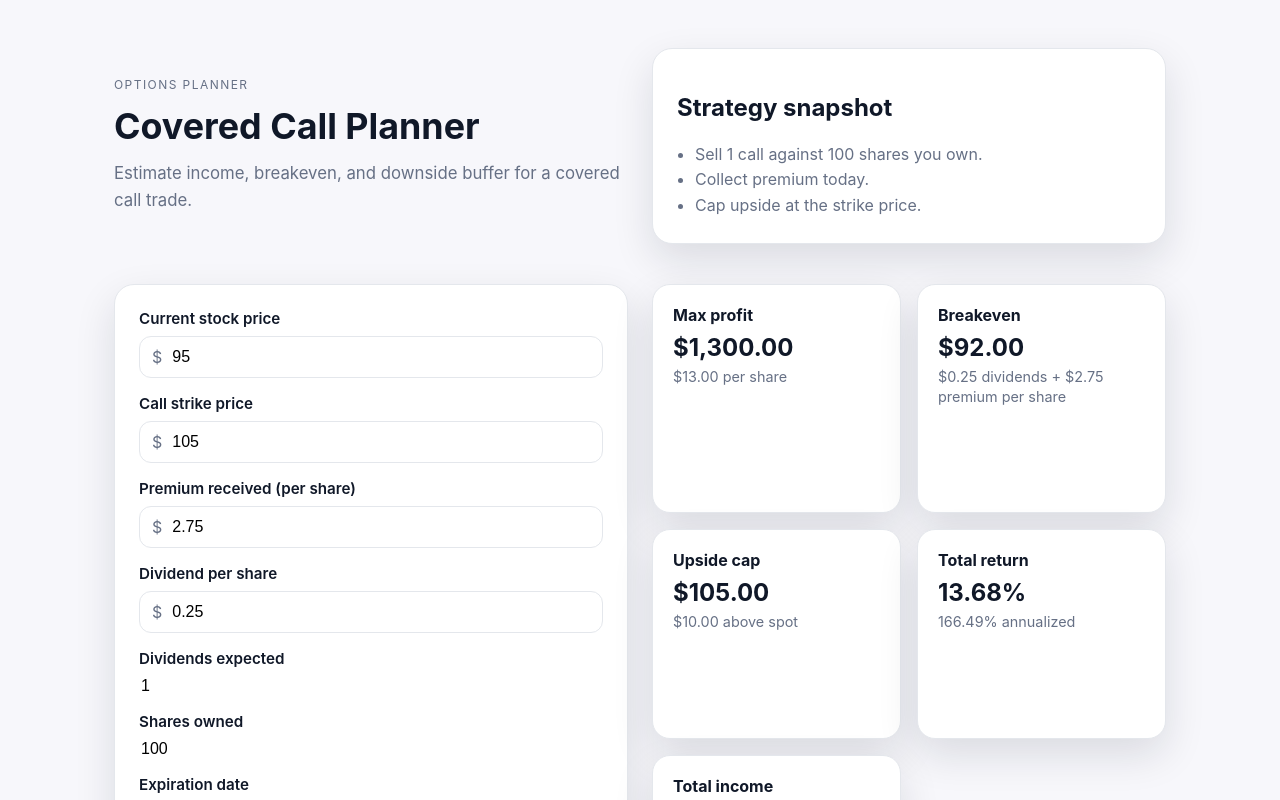
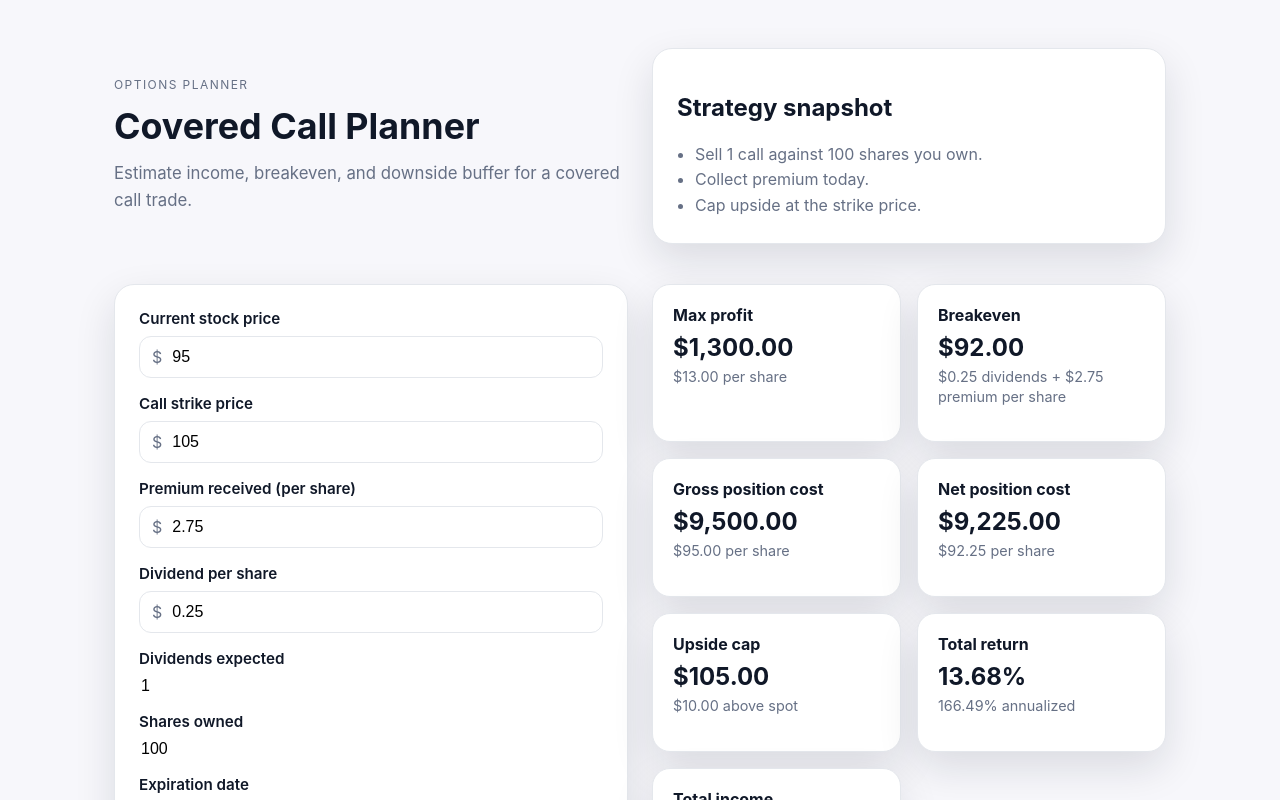
Before and after one commit to bryan171179/optionsplanner, a Next.js app: page /covered-call in a window 1280 px wide. Shown: the top 800 px of the page. Built offline with nearby package versions, Linux system fonts and the light colour scheme.

Commit message:
Add gross/net cost + auto-calc

```diff
--- a/app/covered-call/page.tsx
+++ b/app/covered-call/page.tsx
@@ -1,7 +1,7 @@
 "use client";
 
 import confetti from "canvas-confetti";
-import { useMemo, useRef, useState } from "react";
+import { useEffect, useMemo, useRef, useState } from "react";
 
 const formatCurrency = (value: number) =>
   new Intl.NumberFormat("en-US", {
@@ -54,6 +54,7 @@ export default function CoveredCallPage() {
       days: calculateDaysUntilExpiration(formState.expirationDate),
     }),
   );
+  const hasMounted = useRef(false);
 
   const calculations = useMemo(() => {
     const {
@@ -67,8 +68,11 @@ export default function CoveredCallPage() {
     } = formState;
     const daysUntilExpiration = calculateDaysUntilExpiration(expirationDate);
     const dividendPerShareTotal = dividendPerShare * dividendsExpected;
+    const grossCost = stockPrice * shares;
     const premiumTotal = premium * shares;
     const dividendsTotal = dividendPerShareTotal * shares;
+    const netCost = grossCost - premiumTotal;
+    const netCostPerShare = stockPrice - premium;
     const maxProfitPerShare =
       strikePrice - stockPrice + premium + dividendPerShareTotal;
     const maxProfitTotal = maxProfitPerShare * shares;
@@ -83,6 +87,9 @@ export default function CoveredCallPage() {
     return {
       daysUntilExpiration,
       dividendPerShareTotal,
+      grossCost,
+      netCost,
+      netCostPerShare,
       premiumTotal,
       dividendsTotal,
       maxProfitPerShare,
@@ -96,17 +103,35 @@ export default function CoveredCallPage() {
 
   const handleChange = (field: keyof typeof formState) =>
     (event: React.ChangeEvent<HTMLInputElement>) => {
+      const value =
+        event.target.value === "" ? 0 : Number(event.target.value);
       setFormState((prev) => ({
         ...prev,
-        [field]: Number(event.target.value),
+        [field]: Number.isFinite(value) ? value : 0,
       }));
     };
 
-  const handleSubmit = (event: React.FormEvent<HTMLFormElement>) => {
-    event.preventDefault();
+  const handleDateChange = (event: React.ChangeEvent<HTMLInputElement>) => {
+    setFormState((prev) => ({
+      ...prev,
+      expirationDate: event.target.value,
+    }));
+  };
+
+  useEffect(() => {
+    const currentReturn = calculations.annualizedReturn;
+
+    if (!Number.isFinite(currentReturn)) {
+      return;
+    }
+
     const previousReturn = lastSubmittedAnnualizedReturn.current;
-    const currentReturn = calculations.annualizedReturn;
     lastSubmittedAnnualizedReturn.current = currentReturn;
+
+    if (!hasMounted.current) {
+      hasMounted.current = true;
+      return;
+    }
 
     if (previousReturn < 0.15 && currentReturn >= 0.15) {
       if (typeof window === "undefined") {
@@ -125,14 +150,7 @@ export default function CoveredCallPage() {
         });
       }
     }
-  };
-
-  const handleDateChange = (event: React.ChangeEvent<HTMLInputElement>) => {
-    setFormState((prev) => ({
-      ...prev,
-      expirationDate: event.target.value,
-    }));
-  };
+  }, [calculations.annualizedReturn]);
 
   return (
     <main className="page">
@@ -155,7 +173,7 @@ export default function CoveredCallPage() {
       </section>
 
       <section className="planner">
-        <form className="planner-form" onSubmit={handleSubmit}>
+        <form className="planner-form">
           <div className="field">
             <label htmlFor="stockPrice">Current stock price</label>
             <div className="input-wrap">
@@ -255,9 +273,6 @@ export default function CoveredCallPage() {
               {calculations.daysUntilExpiration} days until expiration
             </p>
           </div>
-          <button className="primary" type="submit">
-            Update plan
-          </button>
         </form>
 
         <div className="results" aria-live="polite">
@@ -274,6 +289,20 @@ export default function CoveredCallPage() {
             <span>
               {formatCurrency(calculations.dividendPerShareTotal)} dividends +{" "}
               {formatCurrency(formState.premium)} premium per share
+            </span>
+          </article>
+          <article className="result-card">
+            <h3>Gross position cost</h3>
+            <p>{formatCurrency(calculations.grossCost)}</p>
+            <span>
+              {formatCurrency(formState.stockPrice)} per share
+            </span>
+          </article>
+          <article className="result-card">
+            <h3>Net position cost</h3>
+            <p>{formatCurrency(calculations.netCost)}</p>
+            <span>
+              {formatCurrency(calculations.netCostPerShare)} per share
             </span>
           </article>
           <article className="result-card">
```
